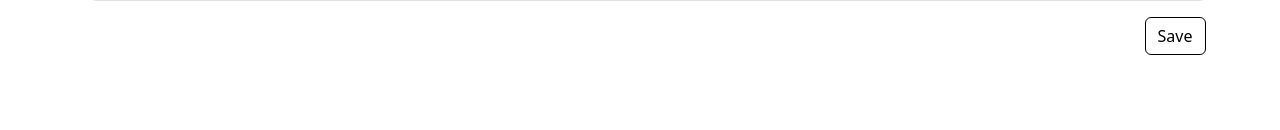
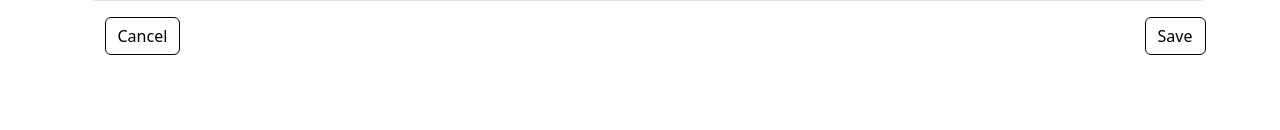
Before and after one commit to konstantinosalatzas/callisthenes, a Django app: page /ingredient/1/edit/ in a window 1280 px wide. Shown: the part 670-800 px from the top of the page. Run offline with Django 5.2, Linux system fonts and the light colour scheme; a user stored in the database is signed in; tables that the repository leaves empty hold one stand-in row (values such as "Sample post").

Commit message:
Add cancel button in ingredient form

```diff
--- a/tracker/templates/tracker/ingredient_edit.html
+++ b/tracker/templates/tracker/ingredient_edit.html
@@ -6,4 +6,5 @@
         {{ form.as_p }}
         <button type="submit" class="save btn btn-secondary">Save</button>
     </form>
+    <a class="btn btn-secondary" href="{% url 'meal_list' %}">Cancel</a>
 {% endblock %}
```
